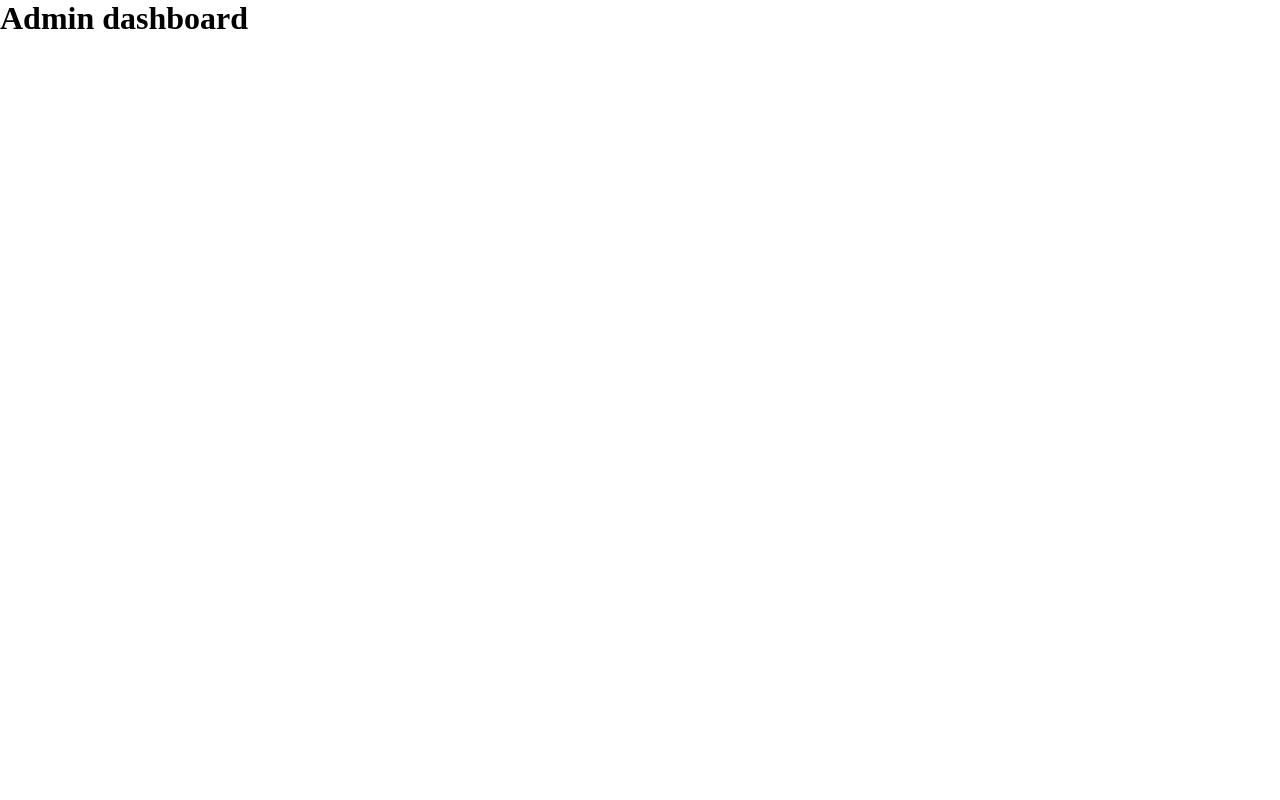
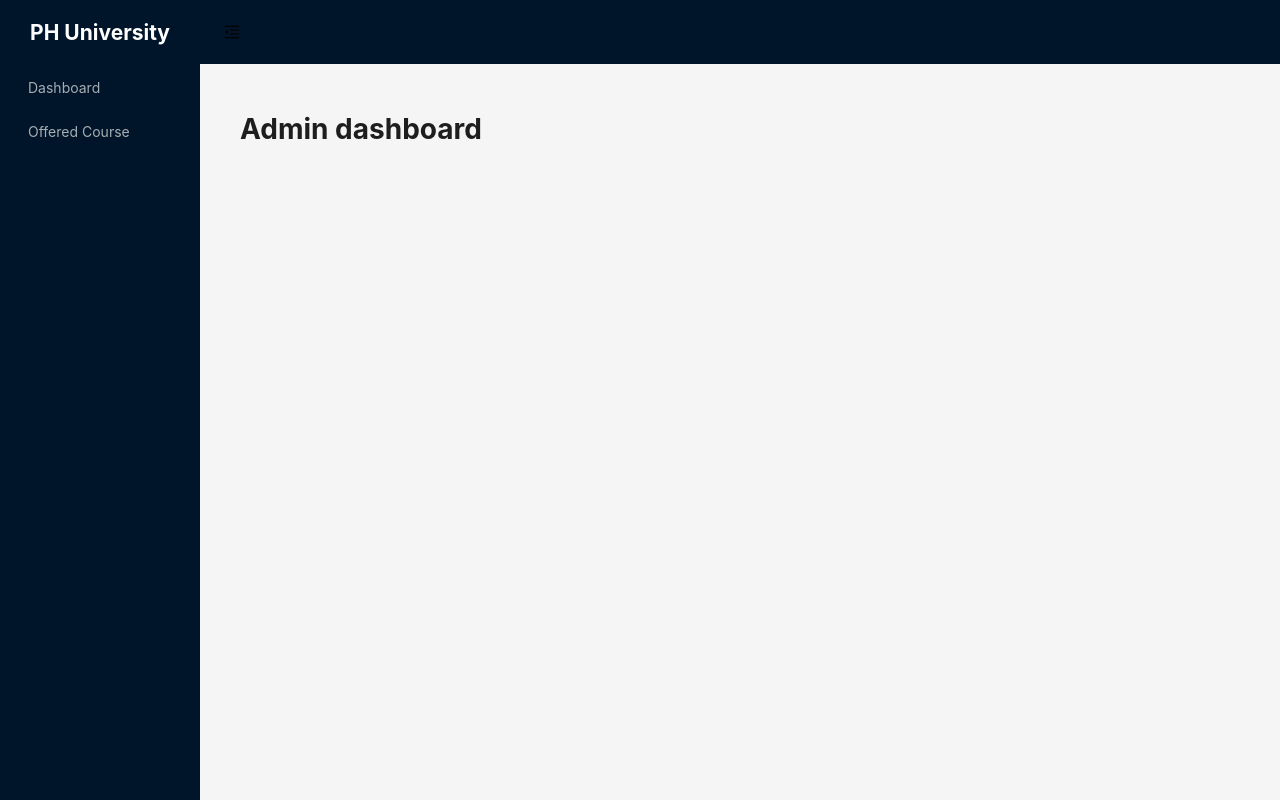
Before and after one commit to neelimapriya/ph-university-client, a React (Vite) app: page /admin/dashboard in a window 1280 px wide. Built offline with nearby package versions, Linux system fonts and the light colour scheme.

Commit message:
add faculty and student routes

```diff
--- a/src/components/layout/MainLayout.tsx
+++ b/src/components/layout/MainLayout.tsx
@@ -1,39 +1,11 @@
-import { Button, Layout, Menu, MenuProps } from "antd";
+import { Button, Layout, Menu } from "antd";
 import { useState } from "react";
-import {
-  MenuFoldOutlined,
-  MenuUnfoldOutlined,
-} from "@ant-design/icons";
-import { NavLink, Outlet } from "react-router-dom";
-const { Header, Sider, Content } = Layout;
-const items: MenuProps["items"] = [
-  {
-    key: "Dashboard",
-
-    label:<NavLink to={"/admin/dashboard"}>Dashboard</NavLink> ,
-  },
-  {
-    key: "User management",
-
-    label: "User management",
-    children:[
-      {
-        key:"Create admin",
-        label:<NavLink to={"/admin/create-admin"}>Create admin</NavLink>
-      },
-      {
-        key:"Create faculty",
-        label:<NavLink to={"/admin/create-faculty"}>Create faculty</NavLink>
-      },
-      {
-        key:"Create student",
-        label:<NavLink to={"/admin/create-student"}>Create student</NavLink>
-      },
-    ]
-
-  },
-
-];
+import { MenuFoldOutlined, MenuUnfoldOutlined } from "@ant-design/icons";
+import { Outlet } from "react-router-dom";
+import { sidebarItemsGenerator } from "../../utils/sidebarItemsGenerators";
+import { AdminRoutes } from "../../routes/admin.routes";
+import { Sidebar } from "./sidebar";
+const { Header, Content } = Layout;
 
 const MainLayout = () => {
   const [collapsed, setCollapsed] = useState(false);
@@ -41,18 +13,7 @@ const MainLayout = () => {
   return (
     <div>
       <Layout style={{ height: "100vh" }}>
-        <Sider trigger={null} collapsible collapsed={collapsed}>
-          <div />
-          <div style={{color:'white', height:'4rem', display:'flex', justifyContent:'center', alignItems:'center'}}>
-            <h1>PH University</h1>
-          </div>
-          <Menu
-            theme="dark"
-            mode="inline"
-            defaultSelectedKeys={["4"]}
-            items={items}
-          />
-        </Sider>
+      <Sidebar/>
         <Layout>
           <Header style={{ padding: 0 }}>
             <Button
@@ -72,7 +33,7 @@ const MainLayout = () => {
               padding: 24,
             }}
           >
-           <Outlet></Outlet>
+            <Outlet></Outlet>
           </Content>
         </Layout>
       </Layout>
--- /dev/null
+++ b/src/components/layout/sidebar.tsx
@@ -0,0 +1,59 @@
+import { Layout, Menu } from "antd";
+import { AdminRoutes } from "../../routes/admin.routes";
+import { sidebarItemsGenerator } from "../../utils/sidebarItemsGenerators";
+import { FacultyRoutes } from "../../routes/faculty.routes";
+import { StudentRoutes } from "../../routes/student.routes";
+
+
+const { Sider } = Layout;
+
+const userRole = {
+  ADMIN: "admin",
+  FACULTY: "faculty",
+  STUDENT: "student",
+};
+export const Sidebar = () => {
+  const role = "student";
+  let sidebarItems;
+
+  switch (role) {
+    case userRole.ADMIN:
+      sidebarItems = sidebarItemsGenerator(AdminRoutes, userRole.ADMIN);
+
+      break;
+    case userRole.FACULTY:
+      sidebarItems = sidebarItemsGenerator(FacultyRoutes, userRole.FACULTY);
+
+      break;
+    case userRole.STUDENT:
+      sidebarItems = sidebarItemsGenerator(StudentRoutes, userRole.STUDENT);
+
+      break;
+
+    default:
+      break;
+  }
+
+  return (
+    <Sider breakpoint="lg" collapsedWidth="0">
+      <div />
+      <div
+        style={{
+          color: "white",
+          height: "4rem",
+          display: "flex",
+          justifyContent: "center",
+          alignItems: "center",
+        }}
+      >
+        <h1>PH University</h1>
+      </div>
+      <Menu
+        theme="dark"
+        mode="inline"
+        defaultSelectedKeys={["4"]}
+        items={sidebarItems}
+      />
+    </Sider>
+  );
+};
--- /dev/null
+++ b/src/pages/faculty/FacultyDashboard.tsx
@@ -0,0 +1,9 @@
+const FacultyDashboard = () => {
+    return (
+      <div>
+        <h1> This is FacultyDashboard component </h1>
+      </div>
+    );
+  };
+
+  export default FacultyDashboard;
--- /dev/null
+++ b/src/pages/faculty/OfferedCourse.tsx
@@ -0,0 +1,9 @@
+const OfferedCourse = () => {
+    return (
+      <div>
+        <h1> This is OfferedCourse component </h1>
+      </div>
+    );
+  };
+
+  export default OfferedCourse;
--- /dev/null
+++ b/src/pages/student/OfferedCourse.tsx
@@ -0,0 +1,9 @@
+const OfferedCourse = () => {
+    return (
+      <div>
+        <h1> This is OfferedCourse component </h1>
+      </div>
+    );
+  };
+
+  export default OfferedCourse;
--- /dev/null
+++ b/src/pages/student/StudentDashboard.tsx
@@ -0,0 +1,9 @@
+const StudentDashboard = () => {
+    return (
+      <div>
+        <h1> This is StudentDashboard component </h1>
+      </div>
+    );
+  };
+
+  export default StudentDashboard;
--- a/src/routes/admin.routes.tsx
+++ b/src/routes/admin.routes.tsx
@@ -6,19 +6,34 @@ import CreateStudent from "../pages/admin/CreateStudent";
 export const AdminRoutes=[
 
     {
+      name:"Dashboard",
       path: "dashboard",
       element: <AdminDashboard></AdminDashboard>,
     },
     {
-      path: "create-faculty",
-      element: <CreateFaculty></CreateFaculty>,
+      name: 'User Management',
+      children: [
+        {
+          name: 'Create Admin',
+          path: 'create-admin',
+          element: <CreateAdmin />,
+        },
+        {
+          name: 'Create Faculty',
+          path: 'create-faculty',
+          element: <CreateFaculty />,
+        },
+        {
+          name: 'Create Student',
+          path: 'create-student',
+          element: <CreateStudent />,
+        },
+        {
+          name: 'Create Member',
+          path: 'create-member',
+          element: <CreateStudent />,
+        },
+      ],
     },
-    {
-      path: "create-student",
-      element: <CreateStudent></CreateStudent>,
-    },
-    {
-      path: "create-admin",
-      element: <CreateAdmin></CreateAdmin>,
-    },
+
   ]
--- a/src/routes/faculty.routes.tsx
+++ b/src/routes/faculty.routes.tsx
@@ -0,0 +1,15 @@
+import FacultyDashboard from "../pages/faculty/FacultyDashboard";
+import OfferedCourse from "../pages/faculty/OfferedCourse";
+
+export  const FacultyRoutes =[
+    {
+        name: 'Dashboard',
+        path: 'dashboard',
+        element: <FacultyDashboard />,
+      },
+      {
+        name: 'Offered Course',
+        path: 'offered-course',
+        element: <OfferedCourse/>,
+      },
+]
--- a/src/routes/student.routes.tsx
+++ b/src/routes/student.routes.tsx
@@ -0,0 +1,15 @@
+import OfferedCourse from "../pages/faculty/OfferedCourse";
+import StudentDashboard from "../pages/student/StudentDashboard";
+
+export const StudentRoutes =[
+    {
+        name: 'Dashboard',
+        path: 'dashboard',
+        element: <StudentDashboard />,
+      },
+      {
+        name: 'Offered Course',
+        path: 'offered-course',
+        element: <OfferedCourse />,
+      },
+]
```
Also changed, not shown: src/routes/routes.tsx (+10 -7 lines).
